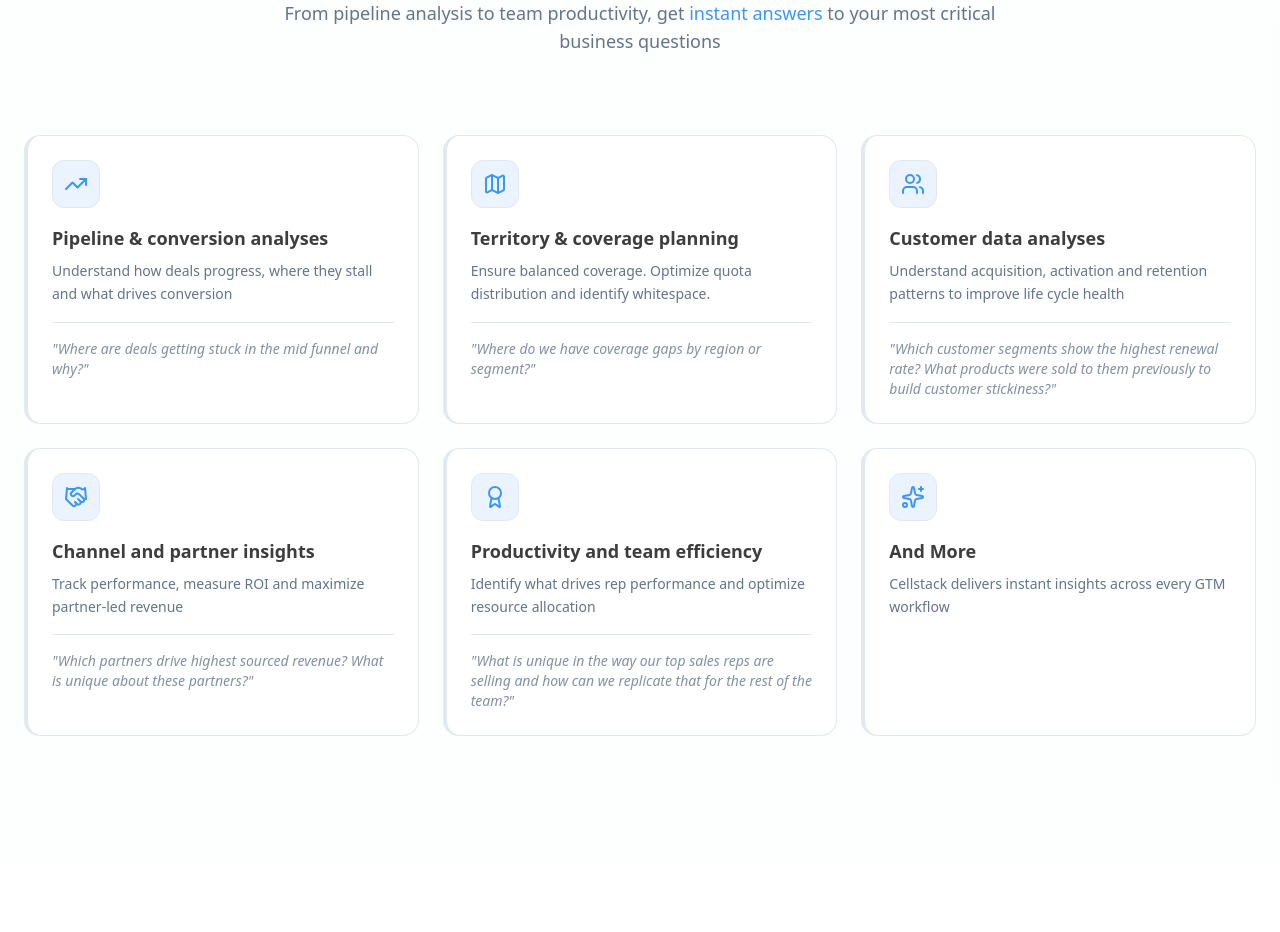
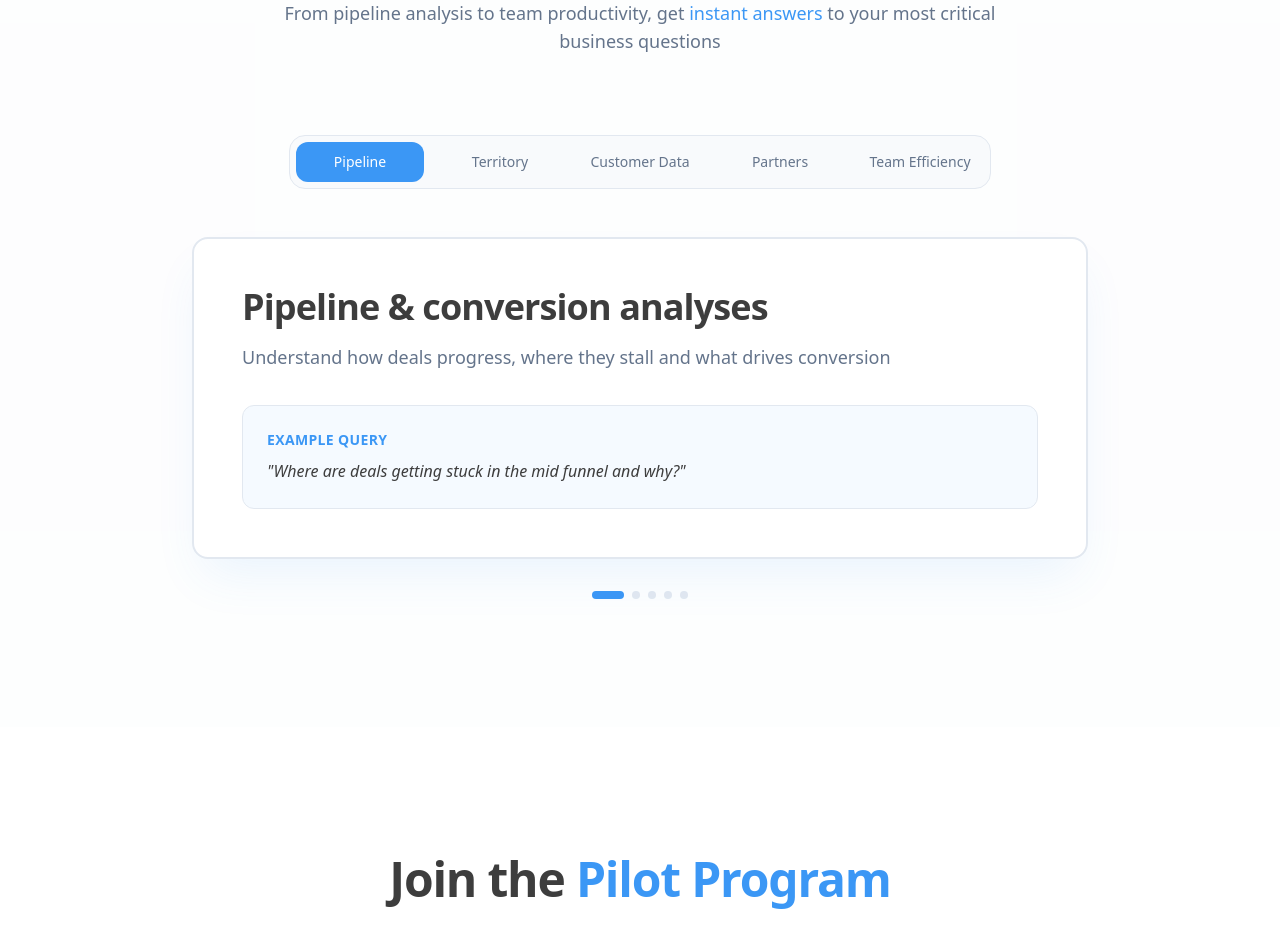
Before and after one commit to tdstt22/cellstack-gtm-nextjs, a Next.js app: page / in a window 1280 px wide. Shown: the part 3280-4212 px from the top of the page. Built offline with nearby package versions, Linux system fonts and the light colour scheme.

Commit message:
Update the use-case section with tab menu and cards

```diff
--- a/src/components/sections/how-it-works.tsx
+++ b/src/components/sections/how-it-works.tsx
@@ -51,11 +51,11 @@ export function HowItWorks() {
                                 {index % 2 === 0 ? (
                                     <>
                                         <TextContent step={step} />
-                                        <AnimationContent step={step} index={index} />
+                                        <AnimationContent index={index} />
                                     </>
                                 ) : (
                                     <>
-                                        <AnimationContent step={step} index={index} />
+                                        <AnimationContent index={index} />
                                         <TextContent step={step} />
                                     </>
                                 )}
@@ -86,7 +86,7 @@ function TextContent({ step }: { step: typeof steps[0] }) {
     )
 }
 
-function AnimationContent({ step, index }: { step: typeof steps[0], index: number }) {
+function AnimationContent({ index }: { index: number }) {
     return (
         <div className="bg-muted/20 p-8 md:p-12 flex items-center justify-center min-h-[300px] md:min-h-[400px]">
             {index === 0 && <ConnectDataAnimation />}
--- a/src/components/sections/use-cases.tsx
+++ b/src/components/sections/use-cases.tsx
@@ -1,48 +1,52 @@
 'use client'
 
-import { motion } from 'framer-motion'
-import { TrendingUp, Map, Users, Handshake, Award, Sparkles } from 'lucide-react'
+import { useState } from 'react'
+import { motion, AnimatePresence } from 'framer-motion'
+import { TrendingUp, Map, Users, Handshake, Award } from 'lucide-react'
+import { cn } from '@/lib/utils'
 
 const useCases = [
     {
+        shortTitle: 'Pipeline',
         title: 'Pipeline & conversion analyses',
         description: 'Understand how deals progress, where they stall and what drives conversion',
         example: 'Where are deals getting stuck in the mid funnel and why?',
         icon: TrendingUp,
     },
     {
+        shortTitle: 'Territory',
         title: 'Territory & coverage planning',
         description: 'Ensure balanced coverage. Optimize quota distribution and identify whitespace.',
         example: 'Where do we have coverage gaps by region or segment?',
         icon: Map,
     },
     {
+        shortTitle: 'Customer Data',
         title: 'Customer data analyses',
         description: 'Understand acquisition, activation and retention patterns to improve life cycle health',
         example: 'Which customer segments show the highest renewal rate? What products were sold to them previously to build customer stickiness?',
         icon: Users,
     },
     {
+        shortTitle: 'Partners',
         title: 'Channel and partner insights',
         description: 'Track performance, measure ROI and maximize partner-led revenue',
         example: 'Which partners drive highest sourced revenue? What is unique about these partners?',
         icon: Handshake,
     },
     {
+        shortTitle: 'Team Efficiency',
         title: 'Productivity and team efficiency',
         description: 'Identify what drives rep performance and optimize resource allocation',
         example: 'What is unique in the way our top sales reps are selling and how can we replicate that for the rest of the team?',
         icon: Award,
     },
-    {
-        title: 'And More',
-        description: 'Cellstack delivers instant insights across every GTM workflow',
-        example: '',
-        icon: Sparkles,
-    },
 ]
 
 export function UseCases() {
+    const [activeIndex, setActiveIndex] = useState(0)
+    const activeCase = useCases[activeIndex]
+
     return (
         <section id="use-cases" className="py-24 md:py-32 bg-muted/30">
             <div className="mx-auto max-w-7xl px-6">
@@ -55,38 +59,164 @@ export function UseCases() {
                     </p>
                 </div>
 
-                <div className="grid gap-6 md:grid-cols-2 lg:grid-cols-3">
-                    {useCases.map((useCase, index) => (
+                {/* Tab Menu */}
+                <div className="mb-12 flex justify-center">
+                    <div className="relative bg-muted border border-border rounded-2xl p-1.5 inline-flex">
+                        {/* Sliding blue indicator */}
                         <motion.div
-                            key={useCase.title}
-                            initial={{ opacity: 0, y: 20 }}
-                            whileInView={{ opacity: 1, y: 0 }}
-                            viewport={{ once: true, margin: '-50px' }}
-                            transition={{ duration: 0.5, delay: index * 0.1 }}
-                            whileHover={{ y: -4 }}
-                            className="group relative bg-card border-l-4 border-l-primary/30 border border-border/50 rounded-2xl p-6 transition-all duration-300 hover:border-primary/50 hover:border-l-primary hover:shadow-lg hover:shadow-primary/10">
-                            <div className="mb-4">
-                                <div className="h-12 w-12 rounded-xl bg-primary/10 border border-primary/20 flex items-center justify-center group-hover:bg-primary/20 transition-colors">
-                                    <useCase.icon className="h-6 w-6 text-primary" />
-                                </div>
-                            </div>
-                            <h3 className="text-lg font-semibold mb-2">
-                                {useCase.title}
-                            </h3>
-                            <p className="text-sm text-muted-foreground mb-4 leading-relaxed">
-                                {useCase.description}
-                            </p>
-                            {useCase.example && (
-                                <div className="mt-auto pt-4 border-t border-border/50">
-                                    <p className="text-sm italic text-muted-foreground/80">
-                                        &quot;{useCase.example}&quot;
-                                    </p>
-                                </div>
+                            className="absolute bg-primary rounded-xl"
+                            initial={false}
+                            animate={{
+                                x: activeIndex * 140, // 140px = button width (128px) + gap (12px)
+                            }}
+                            transition={{
+                                type: "spring",
+                                stiffness: 300,
+                                damping: 30,
+                            }}
+                            style={{
+                                width: '128px',
+                                height: 'calc(100% - 12px)',
+                                top: '6px',
+                                left: '6px',
+                            }}
+                        />
+
+                        {/* Tab buttons */}
+                        <div className="relative flex gap-3">
+                            {useCases.map((useCase, index) => (
+                                <button
+                                    key={index}
+                                    onClick={() => setActiveIndex(index)}
+                                    className={cn(
+                                        "w-32 py-2.5 text-sm font-medium transition-colors duration-200 relative z-10",
+                                        "whitespace-nowrap rounded-xl flex items-center justify-center",
+                                        activeIndex === index
+                                            ? "text-primary-foreground"
+                                            : "text-muted-foreground hover:text-foreground"
+                                    )}
+                                >
+                                    {useCase.shortTitle}
+                                </button>
+                            ))}
+                        </div>
+                    </div>
+                </div>
+
+                {/* 3D Card Display */}
+                <div className="relative max-w-4xl mx-auto" style={{ perspective: '1500px' }}>
+                    <AnimatePresence mode="wait">
+                        <motion.div
+                            key={activeIndex}
+                            initial={{ opacity: 0, rotateY: -15, scale: 0.95 }}
+                            animate={{ opacity: 1, rotateY: 0, scale: 1 }}
+                            exit={{ opacity: 0, rotateY: 15, scale: 0.95 }}
+                            transition={{
+                                duration: 0.5,
+                                type: "spring",
+                                stiffness: 200,
+                                damping: 25
+                            }}
+                            className="relative"
+                        >
+                            <UseCaseCard useCase={activeCase} />
+                        </motion.div>
+                    </AnimatePresence>
+                </div>
+
+                {/* Navigation Indicators */}
+                <div className="flex justify-center gap-2 mt-8">
+                    {useCases.map((_, index) => (
+                        <button
+                            key={index}
+                            onClick={() => setActiveIndex(index)}
+                            className={cn(
+                                "h-2 rounded-full transition-all duration-300",
+                                activeIndex === index
+                                    ? "w-8 bg-primary"
+                                    : "w-2 bg-border hover:bg-primary/50"
                             )}
-                        </motion.div>
+                            aria-label={`Go to ${useCases[index].shortTitle}`}
+                        />
                     ))}
                 </div>
             </div>
         </section>
     )
 }
+
+function UseCaseCard({ useCase }: { useCase: typeof useCases[0] }) {
+    const [tilt, setTilt] = useState({ x: 0, y: 0 })
+
+    const handleMouseMove = (e: React.MouseEvent<HTMLDivElement>) => {
+        const rect = e.currentTarget.getBoundingClientRect()
+        const x = (e.clientX - rect.left - rect.width / 2) / 25
+        const y = (e.clientY - rect.top - rect.height / 2) / 25
+        setTilt({ x, y })
+    }
+
+    const handleMouseLeave = () => {
+        setTilt({ x: 0, y: 0 })
+    }
+
+    return (
+        <motion.div
+            onMouseMove={handleMouseMove}
+            onMouseLeave={handleMouseLeave}
+            animate={{
+                rotateY: tilt.x,
+                rotateX: -tilt.y,
+            }}
+            transition={{ type: "spring", stiffness: 300, damping: 20 }}
+            className="group relative"
+            style={{ transformStyle: 'preserve-3d' }}
+        >
+            {/* Glow effect on hover */}
+            <div className="absolute -inset-1 bg-primary/20 rounded-3xl opacity-0 group-hover:opacity-100 blur-xl transition-opacity duration-500" />
+
+            {/* Main Card */}
+            <div className="relative bg-card border-2 border-border rounded-2xl p-8 md:p-12 shadow-2xl shadow-primary/10 transition-all duration-300 group-hover:shadow-primary/20 overflow-hidden">
+                {/* Background Pattern */}
+                <div className="absolute top-0 right-0 w-64 h-64 bg-primary/5 rounded-full blur-3xl -z-10" />
+
+                {/* Title */}
+                <motion.h3
+                    initial={{ opacity: 0, y: 20 }}
+                    animate={{ opacity: 1, y: 0 }}
+                    transition={{ duration: 0.5, delay: 0.2 }}
+                    className="text-2xl md:text-3xl lg:text-4xl font-bold mb-4 tracking-tight"
+                >
+                    {useCase.title}
+                </motion.h3>
+
+                {/* Description */}
+                <motion.p
+                    initial={{ opacity: 0, y: 20 }}
+                    animate={{ opacity: 1, y: 0 }}
+                    transition={{ duration: 0.5, delay: 0.3 }}
+                    className="text-muted-foreground text-base md:text-lg leading-relaxed mb-8"
+                >
+                    {useCase.description}
+                </motion.p>
+
+                {/* Example Query Box */}
+                <motion.div
+                    initial={{ opacity: 0, scale: 0.95 }}
+                    animate={{ opacity: 1, scale: 1 }}
+                    transition={{ duration: 0.5, delay: 0.4 }}
+                    className="bg-primary/5 border border-primary/20 rounded-xl p-6 backdrop-blur-sm"
+                >
+                    <p className="text-xs md:text-sm font-semibold text-primary mb-2 tracking-wide uppercase">
+                        Example Query
+                    </p>
+                    <p className="text-foreground font-medium italic text-sm md:text-base leading-relaxed">
+                        &quot;{useCase.example}&quot;
+                    </p>
+                </motion.div>
+
+                {/* Decorative corner accent */}
+                <div className="absolute bottom-0 right-0 w-32 h-32 bg-primary/5 rounded-tl-full -z-10" />
+            </div>
+        </motion.div>
+    )
+}
```
